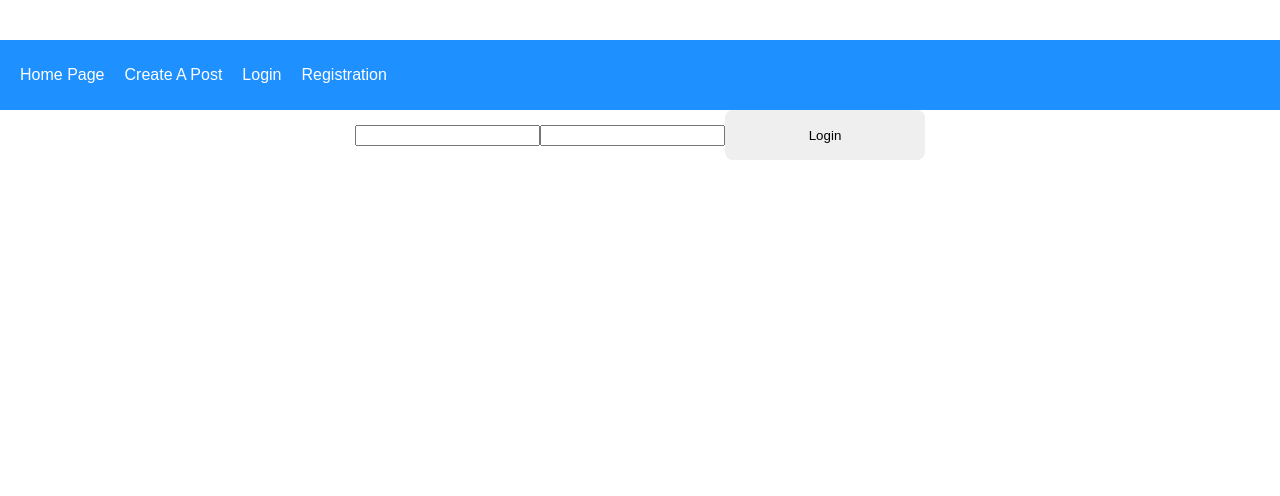
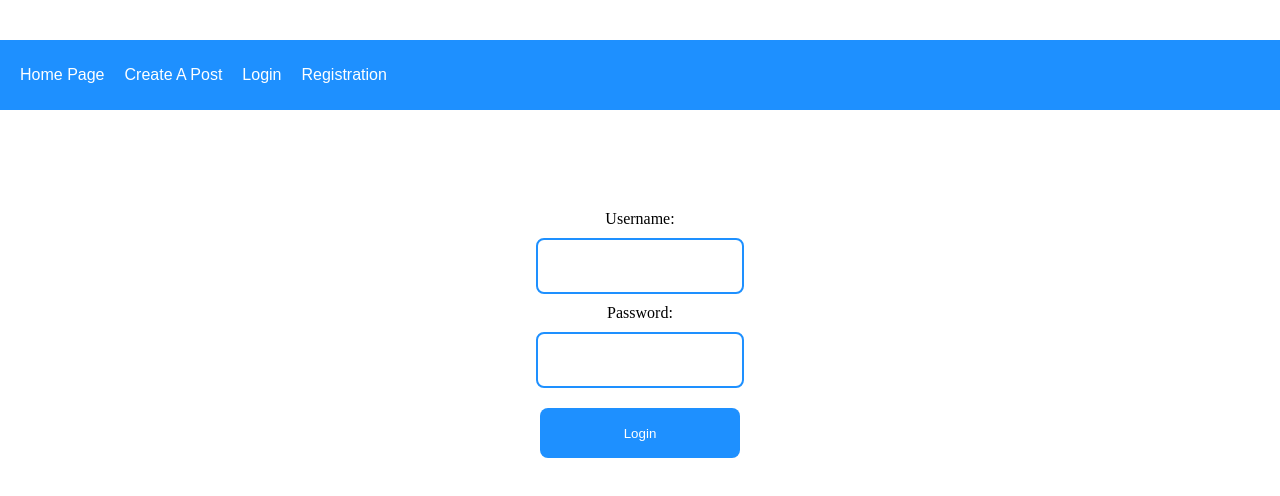
Before and after one commit to k2hmr/reactfull-client, a React (Create React App) app: page /login in a window 1280 px wide. Shown: the top 496 px of the page. Built offline with nearby package versions, Linux system fonts and the light colour scheme.

Commit message:
ログイン画面を変更

```diff
--- a/src/App.css
+++ b/src/App.css
@@ -188,6 +188,35 @@ button {
   margin-top: 20px;
 }
 
+/* LOGIN */
+
+.loginContainer {
+  display: flex;
+  align-items: center;
+  flex-direction: column;
+  width: 100%;
+  height: 100vh;
+  padding-top: 100px;
+}
+
+.loginContainer input,
+button {
+  width: 200px;
+  height: 50px;
+  border-radius: 8px;
+  border: none;
+  margin: 10px;
+}
+
+.loginContainer button {
+  background-color: dodgerblue;
+  color: white;
+}
+
+.loginContainer input {
+  border: 2px solid dodgerblue;
+}
+
 
 #individual {
   height: 500px;
--- a/src/pages/Login.js
+++ b/src/pages/Login.js
@@ -13,13 +13,15 @@ function Login() {
   };
 
   return (
-    <div>
+    <div className="loginContainer">
+    <label>Username:</label>
       <input
         type="text"
         onChange={(event) => {
           setUsername(event.target.value);
         }}
       />
+      <label>Password:</label>
       <input
         type="password"
         onChange={(event) => {
```
